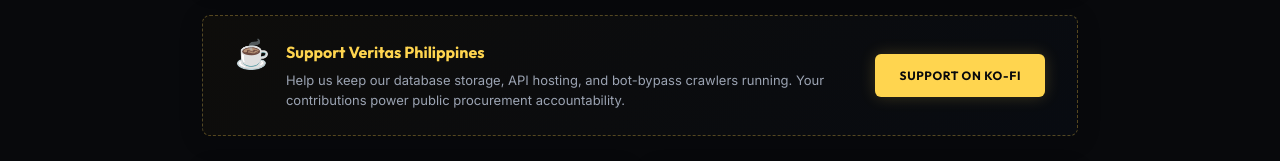
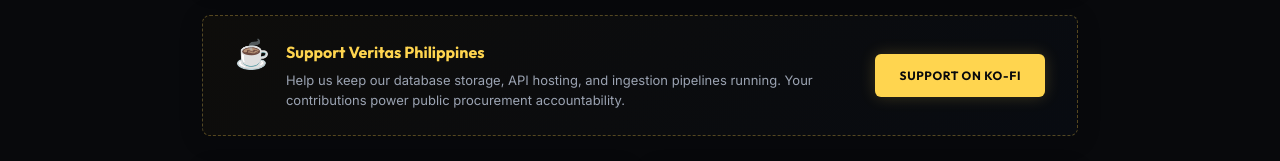
Before and after one commit to santimacorp-droid/veritas-ph, a Next.js app in the folder apps/web-public/: page / in a window 1280 px wide. Shown: the part 559-720 px from the top of the page. Built offline with nearby package versions, Linux system fonts and the light colour scheme; no server answers; a web font is replaced by a local one.

Commit message:
clean: remove bot-bypass wording from donation banner description

```diff
--- a/apps/web-public/src/app/page.tsx
+++ b/apps/web-public/src/app/page.tsx
@@ -131,7 +131,7 @@
           <div className={styles.donationText}>
             <h3 className={`${styles.donationTitle} font-display`}>Support Veritas Philippines</h3>
             <p className={`${styles.donationDesc} font-body`}>
-              Help us keep our database storage, API hosting, and bot-bypass crawlers running. Your contributions power public procurement accountability.
+              Help us keep our database storage, API hosting, and ingestion pipelines running. Your contributions power public procurement accountability.
             </p>
           </div>
         </div>
```
